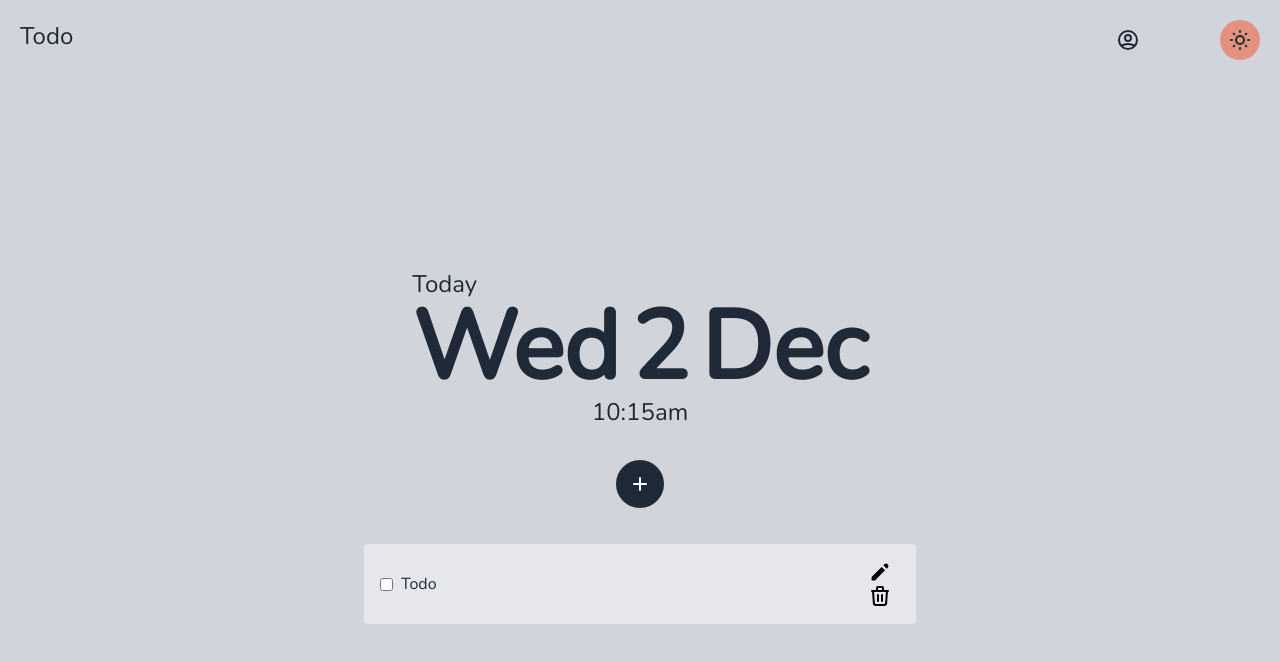
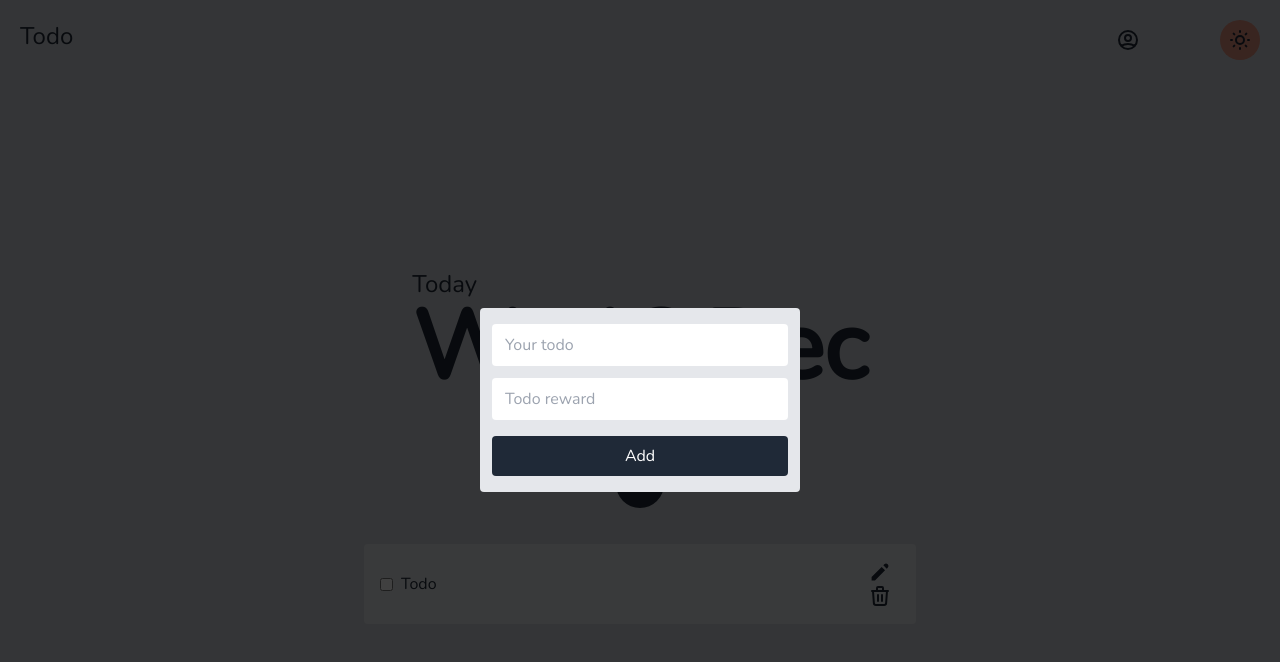
Before and after one commit to utkarsh4321/React-fullstack-todo, a React (Create React App) app: page /todo in a window 1280 px wide. Both pictures are taken after a click on the button 640 px from the left and 484 px from the top of the page. Shown: the top 662 px of the page. Built offline with nearby package versions, Linux system fonts and the light colour scheme.

Commit message:
added modal

```diff
--- /dev/null
+++ b/src/components/BaseCompenents/Modal.css
@@ -0,0 +1,29 @@
+.todo__form {
+  opacity: 0;
+  visibility: hidden;
+  transform-origin: center bottom;
+  height: max-content;
+  transition: transform 0.4s ease, opacity 0.4s ease, visibility 0.4s ease;
+  will-change: opacity, transform, visibility;
+  transform: translateY(30px);
+  position: relative;
+}
+.form__active {
+  opacity: 1;
+  visibility: visible;
+
+  transform: translateY(0);
+  transition: transform 0.4s ease, opacity 0.4s ease, visibility 0.4s ease;
+  will-change: opacity, transform, visibility;
+}
+.overflow-div {
+  opacity: 0;
+  visibility: hidden;
+  transition: 0.2s opacity ease, 0.2s visibility ease;
+  will-change: visibility, opacity;
+}
+.overflow-div.open {
+  opacity: 1;
+  visibility: visible;
+  will-change: visibility, opacity;
+}
--- a/src/components/BaseCompenents/Modal.js
+++ b/src/components/BaseCompenents/Modal.js
@@ -1,9 +1,19 @@
 import React from "react";
-
-function Modal() {
+import "./Modal.css";
+function Modal({ openModal, op }) {
   return (
-    <div className="overflow-div fixed inset-0 bg-black bg-opacity-75 z-10 flex justify-center items-center">
-      <div className="todo__form flex flex-col w-96 lg:w-1/4 md:max-w-4xl todo__form--content px-3 py-4 rounded text-current dark:bg-gray-700 bg-gray-200 z-10">
+    <div
+      className={`overflow-div fixed inset-0 bg-black bg-opacity-75 z-10 flex justify-center items-center ${
+        op ? "open" : ""
+      }`}
+      onClick={openModal}
+    >
+      <div
+        className={`todo__form flex flex-col w-96 lg:w-1/4 md:max-w-4xl todo__form--content px-3 py-4 rounded text-current dark:bg-gray-700 bg-gray-200 z-10 ${
+          op ? "form__active" : ""
+        }`}
+        onClick={(e) => e.stopPropagation()}
+      >
         <input
           type="text"
           placeholder="Your todo"
--- a/src/components/BaseCompenents/TodoComponent.js
+++ b/src/components/BaseCompenents/TodoComponent.js
@@ -2,8 +2,7 @@
 
 import React from "react";
 import Input from "./Input";
-import Edit from "../../assets/edit.svg";
-import Delete from "../../assets/delete.svg";
+
 import "twin.macro";
 
 function TodoComponent({ todos = "Todo" }) {
@@ -14,16 +13,28 @@ function TodoComponent({ todos = "Todo" }) {
         <h4 className="ml-2">{todos}</h4>
       </div>
       <div tw="transition-transform duration-300 transition-width  duration-200 ease-in-out translate-x-32 flex items-center w-0 transform group-hover:translate-x-0 group-hover:w-14">
-        <img
-          src={Edit}
-          alt="edit"
+        <svg
           className="transition duration-300 ease-in-out mr-1 transform hover:scale-110 motion-reduce:transition-none motion-reduce:transform-none w-6 h-6"
-        />
-        <img
-          src={Delete}
-          alt="delete"
+          fill="currentColor"
+          viewBox="0 0 20 20"
+          xmlns="http://www.w3.org/2000/svg"
+        >
+          <path d="M13.586 3.586a2 2 0 112.828 2.828l-.793.793-2.828-2.828.793-.793zM11.379 5.793L3 14.172V17h2.828l8.38-8.379-2.83-2.828z"></path>
+        </svg>
+        <svg
           className="transition duration-300 ease-in-out mr-2 transform hover:scale-110 motion-reduce:transition-none motion-reduce:transform-none w-6 h-6"
-        />
+          fill="none"
+          stroke="currentColor"
+          viewBox="0 0 24 24"
+          xmlns="http://www.w3.org/2000/svg"
+        >
+          <path
+            strokeLinecap="round"
+            strokeLinejoin="round"
+            strokeWidth="2"
+            d="M19 7l-.867 12.142A2 2 0 0116.138 21H7.862a2 2 0 01-1.995-1.858L5 7m5 4v6m4-6v6m1-10V4a1 1 0 00-1-1h-4a1 1 0 00-1 1v3M4 7h16"
+          ></path>
+        </svg>
       </div>
     </div>
   );
--- a/src/components/Navbar.js
+++ b/src/components/Navbar.js
@@ -1,6 +1,5 @@
 import React, { useContext } from "react";
-import Moon from "../assets/moon.svg";
-import UserImg from "../assets/user.svg";
+
 import { ThemeContext } from "../context/themeContext";
 
 const Navbar = () => {
--- a/src/components/Todo.js
+++ b/src/components/Todo.js
@@ -1,14 +1,23 @@
-import React from "react";
+import React, { useState } from "react";
 import TodoComponent from "./BaseCompenents/TodoComponent";
 import Timing from "./Timing";
 import "./Todo.css";
+import Modal from "./BaseCompenents/Modal";
 
 function Todo() {
+  const [isModalOpen, setModal] = useState(false);
+  const openModal = () => {
+    setModal(!isModalOpen);
+  };
   return (
     <div className="flex flex-col mt-10 flex-auto items-center mx-2 max-w-sm sm:max-w-md md:max-w-lg lg:max-w-xl">
+      <Modal openModal={openModal} op={isModalOpen} />
       <Timing />
       <div className="mt-8 todo__form--section w-full">
-        <button className="add__btn mx-auto dark:bg-gray-700 rounded-full h-12 w-12 flex justify-center items-center bg-gray-800 text-white focus:outline-none">
+        <button
+          className="add__btn mx-auto dark:bg-gray-700 rounded-full h-12 w-12 flex justify-center items-center bg-gray-800 text-white focus:outline-none"
+          onClick={openModal}
+        >
           <svg
             className="w-6 h-6"
             fill="none"
```
Also changed, not shown: 1 other file (tests, documents, lock files or other folders).
